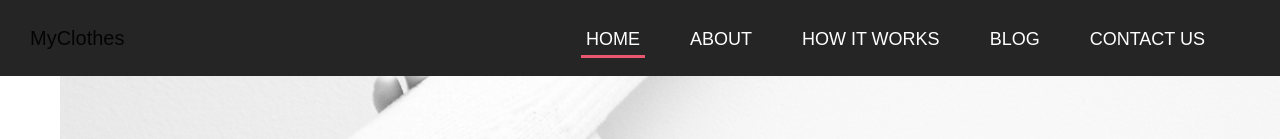
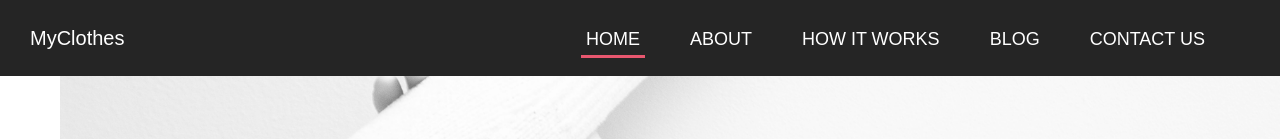
Before and after one commit to 3snanugraha/authentic-checker, a plain HTML site: page index.html in a window 1280 px wide. Shown: the top 139 px of the page. Drawn offline with nearby package versions, Linux system fonts and the light colour scheme; a script that the page names is missing; files whose address does not match are found by name.

Commit message:
update title

```diff
--- a/index.html
+++ b/index.html
@@ -84,7 +84,7 @@
       <div class="header_section">
          <div class="container-fluid">
             <nav class="navbar navbar-expand-lg navbar-light bg-light">
-               <a class="navbar-brand" href="index.html" class="text-light">MyClothes</a>
+               <a class="navbar-brand text-white" href="index.html">MyClothes</a>
                <button class="navbar-toggler" type="button" data-toggle="collapse" data-target="#navbarSupportedContent" aria-controls="navbarSupportedContent" aria-expanded="false" aria-label="Toggle navigation">
                <span class="navbar-toggler-icon"></span>
                </button>
```
